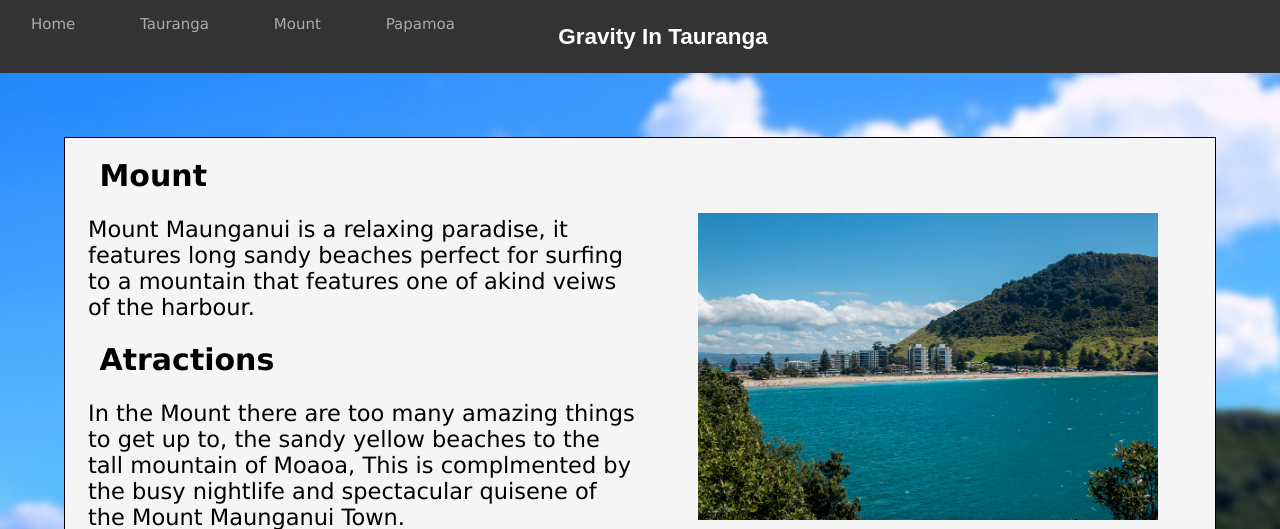
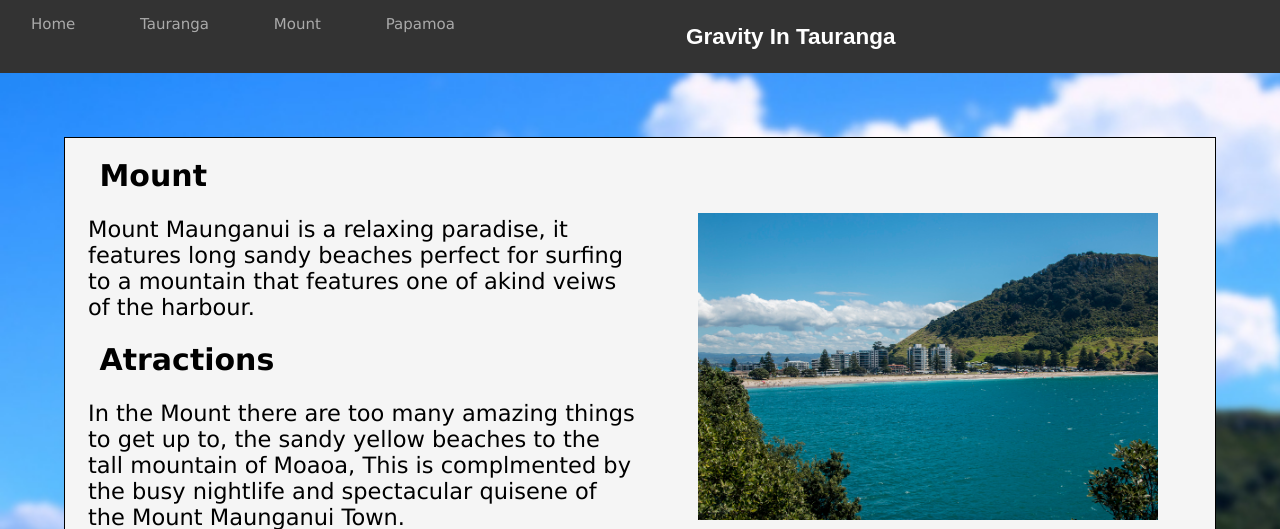
Before and after one commit to militaryk/assessment, a PHP site: page /Mount.html in a window 1280 px wide. Shown: the top 529 px of the page. Run offline with PHP 8.4, Linux system fonts and the light colour scheme.

Commit message:
Update style.css

```diff
--- a/css/style.css
+++ b/css/style.css
@@ -175,7 +175,7 @@ a:hover {
 }
 .title {
     float: right;
-    margin-right: 40%;
+    margin-right: 30%;
     font-weight: bold;
     font-size: 150%;
     font-family: Arial, Helvetica, sans-serif;
```
